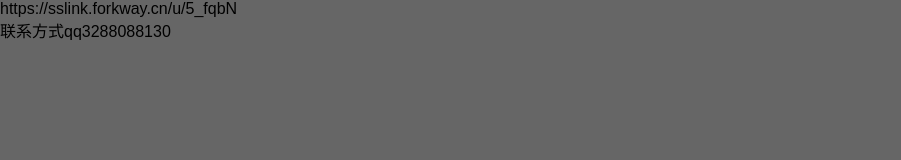
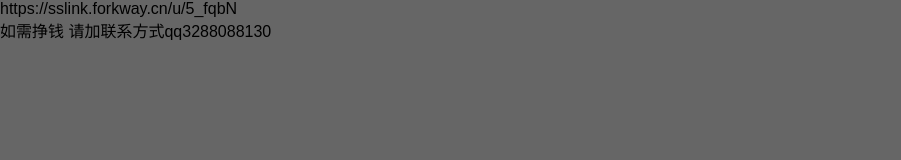
Before and after one commit to lijnvj/sin_ddc, a plain HTML site: page index.html in a window 1280 px wide. Shown: the top 160 px of the page, without its empty margins (0-901 px from the left). Drawn offline with Linux system fonts and the light colour scheme.

Commit message:
Update index.html
Signed-off-by: Yeah, I like it <128924097+lijnvj@users.noreply.github.com>

```diff
--- a/index.html
+++ b/index.html
@@ -33,7 +33,7 @@
 <body>
 
 <div class="fzz1 btton" onClick="jQuery(&#39;.cox&#39;)"  data-clipboard-action="copy" data-clipboard-target=".fzz1">https://sslink.forkway.cn/u/5_fqbN</div></div>
-<p>联系方式qq3288088130</p>
+<p>如需挣钱 请加联系方式qq3288088130</p>
 <div id="d1"  class="cox xs">
 	<div class="tc">
 		<div class="tc1">
```
